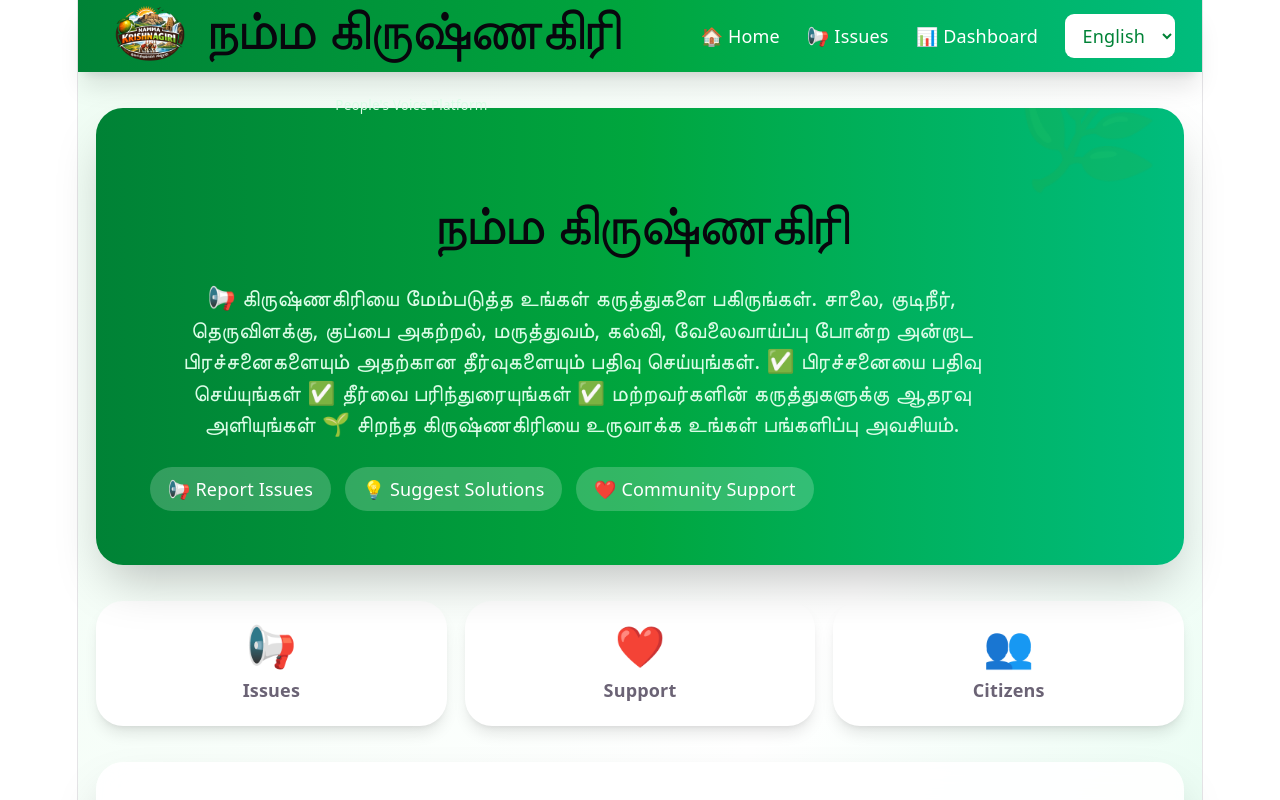
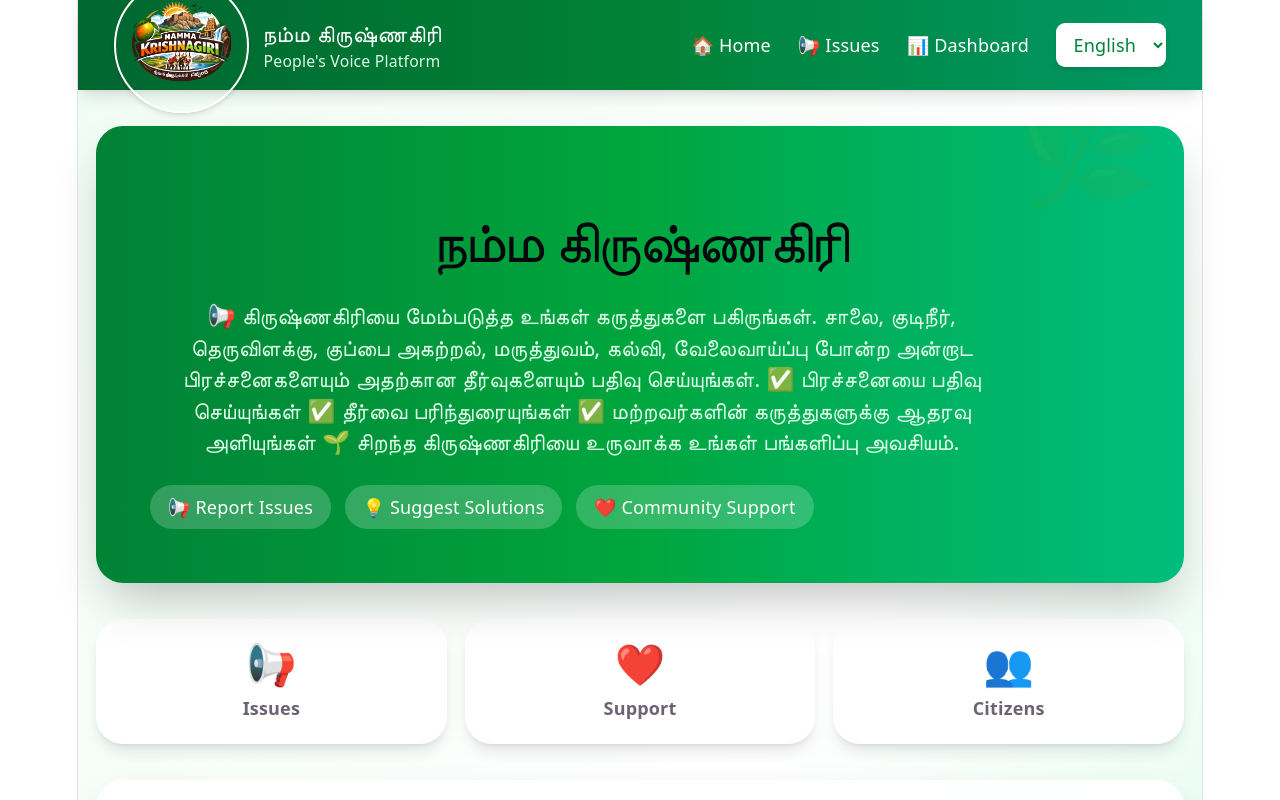
Before and after one commit to PRASATH978/namma_krishnagiri, a React app in the folder frontend/: page / in a window 1280 px wide. Shown: the top 800 px of the page. Built offline with nearby package versions, Linux system fonts and the light colour scheme; the HTML template or start-up script is replaced by a standard one.

Commit message:
frontend correction

```diff
--- a/frontend/src/components/Navbar.jsx
+++ b/frontend/src/components/Navbar.jsx
@@ -8,63 +8,61 @@ function Navbar() {
   const [menuOpen, setMenuOpen] = useState(false);
 
   return (
-    <nav className="sticky top-0 z-50 bg-gradient-to-r from-green-700 via-green-600 to-emerald-500 shadow-xl">
-      <div className="max-w-7xl mx-auto px-4 sm:px-6">
+    <nav className="sticky top-0 z-50 bg-gradient-to-r from-green-800 via-green-700 to-emerald-600 backdrop-blur-md shadow-lg">
+      <div className="max-w-7xl mx-auto px-4 sm:px-6 lg:px-8">
 
-        <div className="flex justify-between items-center h-16">
+        <div className="flex justify-between items-center h-20">
 
-          {/* Logo */}
+          {/* Logo Section */}
           <Link
             to="/"
-            className="flex items-center gap-2"
+            className="flex items-center gap-3 hover:scale-105 transition duration-300"
           >
             <img
               src={logoImage}
               alt="Namma Krishnagiri Logo"
-              className="w-20 h-20 rounded-full"
+              className="w-30 h-30 rounded-full border-2 border-white shadow-md object-cover"
             />
 
             <div>
-              <h1 className="text-white font-bold text-lg sm:text-2xl">
+              <h3 className="text-white text-small sm:text-xl font-bold tracking-wide">
                 நம்ம கிருஷ்ணகிரி
-              </h1>
+              </h3>
 
-              <p className="text-green-100 text-xs hidden sm:block">
+              <p className="text-green-100 text-xs sm:text-sm">
                 People's Voice Platform
               </p>
             </div>
           </Link>
 
-          {/* Desktop Menu */}
+          {/* Desktop Navigation */}
           <div className="hidden md:flex items-center gap-6">
 
             <Link
               to="/"
-              className="text-white hover:text-green-100 font-medium transition"
+              className="text-white font-medium hover:text-yellow-300 transition duration-300"
             >
               🏠 Home
             </Link>
 
             <Link
               to="/issues"
-              className="text-white hover:text-green-100 font-medium transition"
+              className="text-white font-medium hover:text-yellow-300 transition duration-300"
             >
               📢 Issues
             </Link>
 
             <Link
               to="/dashboard"
-              className="text-white hover:text-green-100 font-medium transition"
+              className="text-white font-medium hover:text-yellow-300 transition duration-300"
             >
               📊 Dashboard
             </Link>
 
             <select
-              onChange={(e) =>
-                i18n.changeLanguage(e.target.value)
-              }
-              className="bg-white text-green-700 rounded-lg px-3 py-2 font-medium outline-none"
+              onChange={(e) => i18n.changeLanguage(e.target.value)}
               defaultValue={i18n.language}
+              className="bg-white text-green-700 px-3 py-2 rounded-lg font-medium shadow-md outline-none cursor-pointer"
             >
               <option value="ta">தமிழ்</option>
               <option value="en">English</option>
@@ -72,7 +70,7 @@ function Navbar() {
 
           </div>
 
-          {/* Mobile Button */}
+          {/* Mobile Menu Button */}
           <button
             onClick={() => setMenuOpen(!menuOpen)}
             className="md:hidden text-white text-3xl"
@@ -84,12 +82,12 @@ function Navbar() {
 
         {/* Mobile Menu */}
         {menuOpen && (
-          <div className="md:hidden bg-white rounded-2xl shadow-xl mb-4 overflow-hidden">
+          <div className="md:hidden bg-white rounded-2xl shadow-xl mb-4 overflow-hidden animate-fade-in">
 
             <Link
               to="/"
               onClick={() => setMenuOpen(false)}
-              className="block px-5 py-4 border-b hover:bg-green-50"
+              className="block px-6 py-4 border-b hover:bg-green-50 transition"
             >
               🏠 Home
             </Link>
@@ -97,7 +95,7 @@ function Navbar() {
             <Link
               to="/issues"
               onClick={() => setMenuOpen(false)}
-              className="block px-5 py-4 border-b hover:bg-green-50"
+              className="block px-6 py-4 border-b hover:bg-green-50 transition"
             >
               📢 Issues
             </Link>
```
